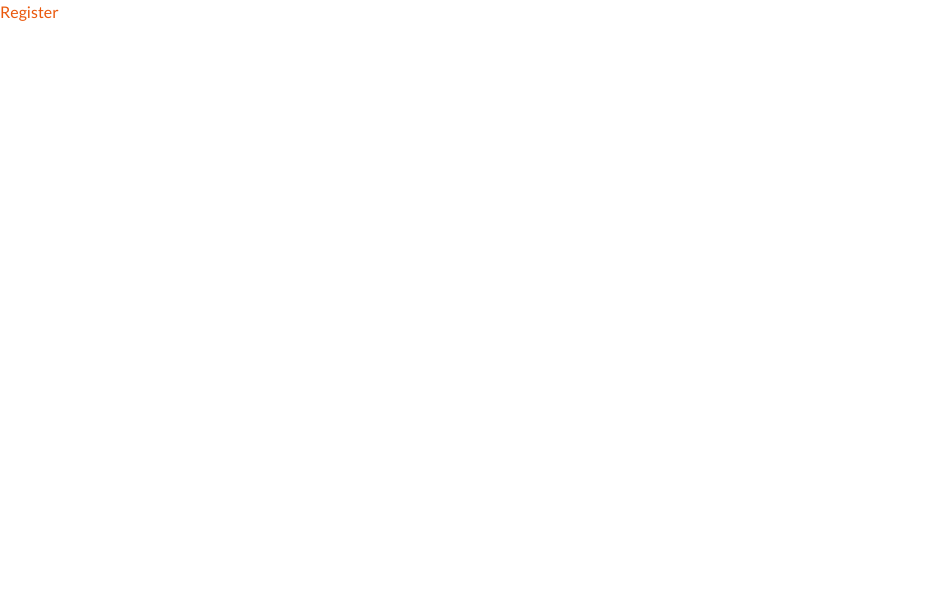
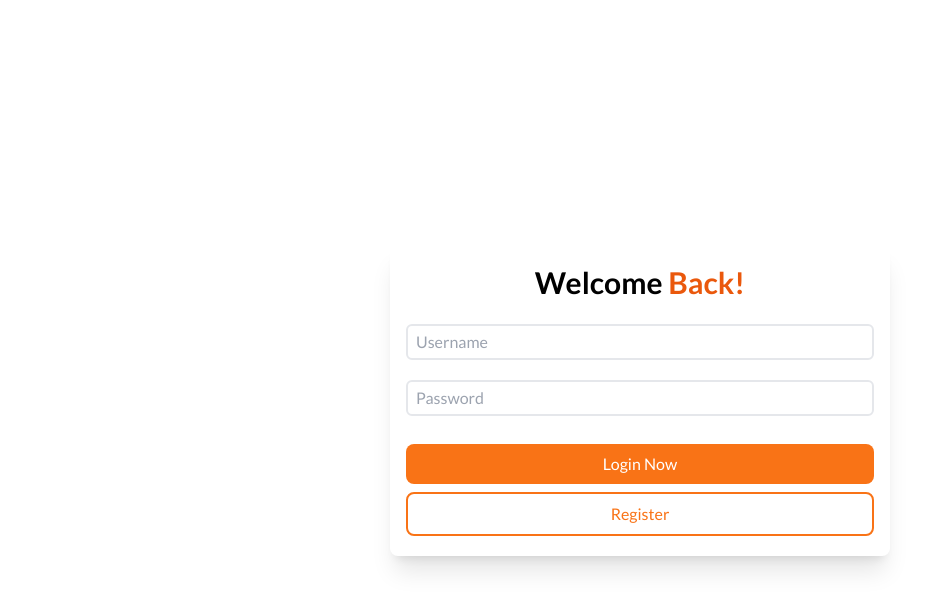
Before and after one commit to Ricobyter/Jagrati-2.0, a React (Vite) app in the folder frontend/: page /login in a window 1280 px wide. Shown: the top 610 px of the page, without its empty margins (0-950 px from the left). Built offline with nearby package versions, Linux system fonts and the light colour scheme.

Commit message:
added login page

```diff
--- a/frontend/src/pages/Login.tsx
+++ b/frontend/src/pages/Login.tsx
@@ -4,8 +4,20 @@ import { useNavigate } from 'react-router-dom'
 export default function Login(){
     const navigate = useNavigate();
   return (
-    <div>
-      <button className='text-orange-600' onClick={() => navigate('/register')}>Register</button>
+    <div className='h-[100vh] w-[100vw] flex items-center justify-center'>
+      <div className='p-5 shadow-xl rounded-lg w-[500px] px-4'>
+        <h1 className='text-center text-3xl mb-6 font-semibold'>Welcome <span className='text-orange-600'>Back!</span></h1>
+        <div >
+          <form className='flex flex-col gap-5'>
+
+          <input type="text" className='py-1 px-2 border-2  rounded-md text-gray-800' placeholder='Username'/>
+          <input type="text" className='py-1 px-2 border-2  rounded-md text-gray-800' placeholder='Password'/>
+          <button type='submit' className='px-auto w-full py-2 rounded-lg text-white bg-orange-500 text-md font-medium mt-2'>Login Now</button>
+          </form>
+          <button type='submit' className='px-auto w-full py-2 rounded-lg text-orange-500 border-2 border-orange-500 text-md mt-2 font-medium'>Register</button>
+        </div>
+
+      </div>
     </div>
   )
 }
```
